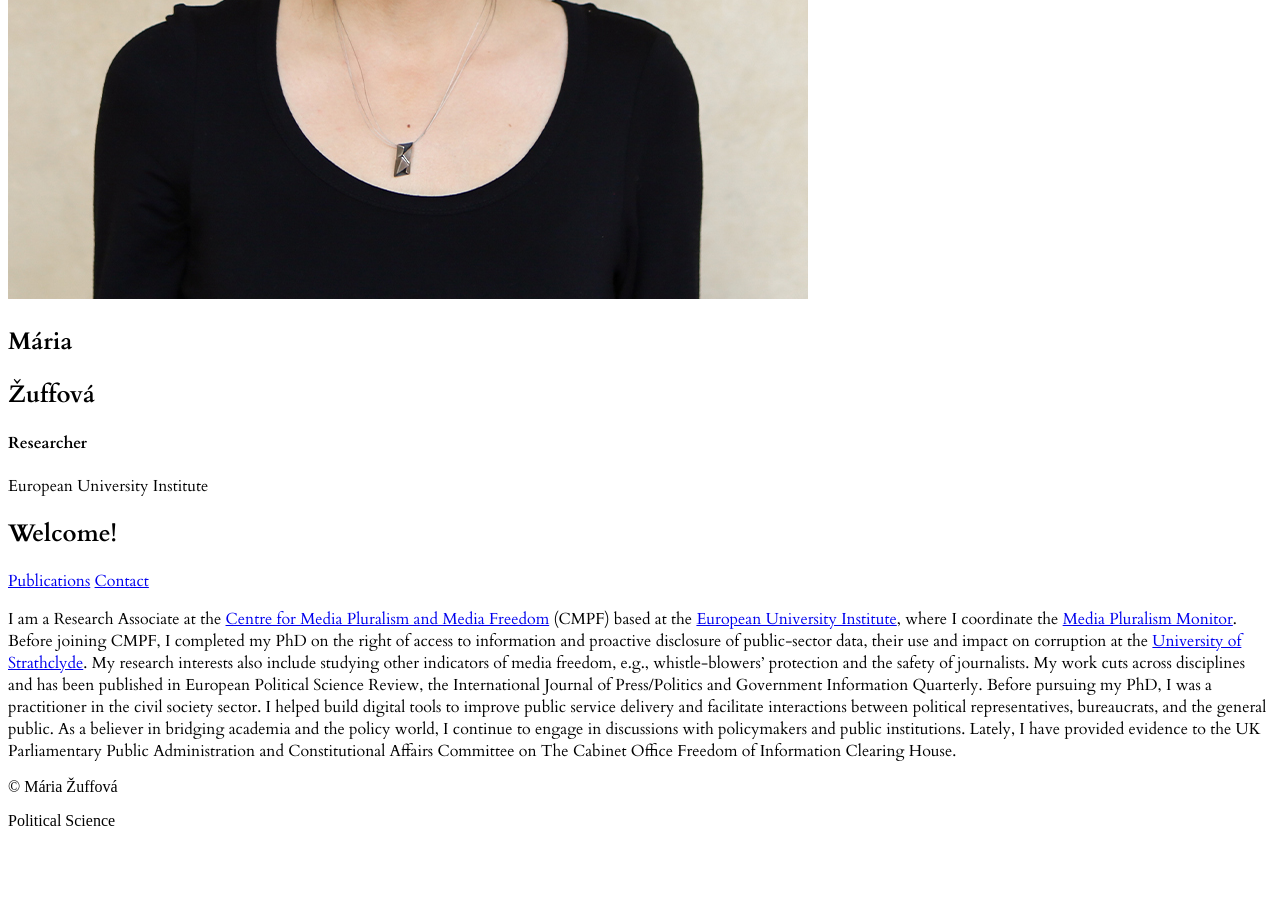
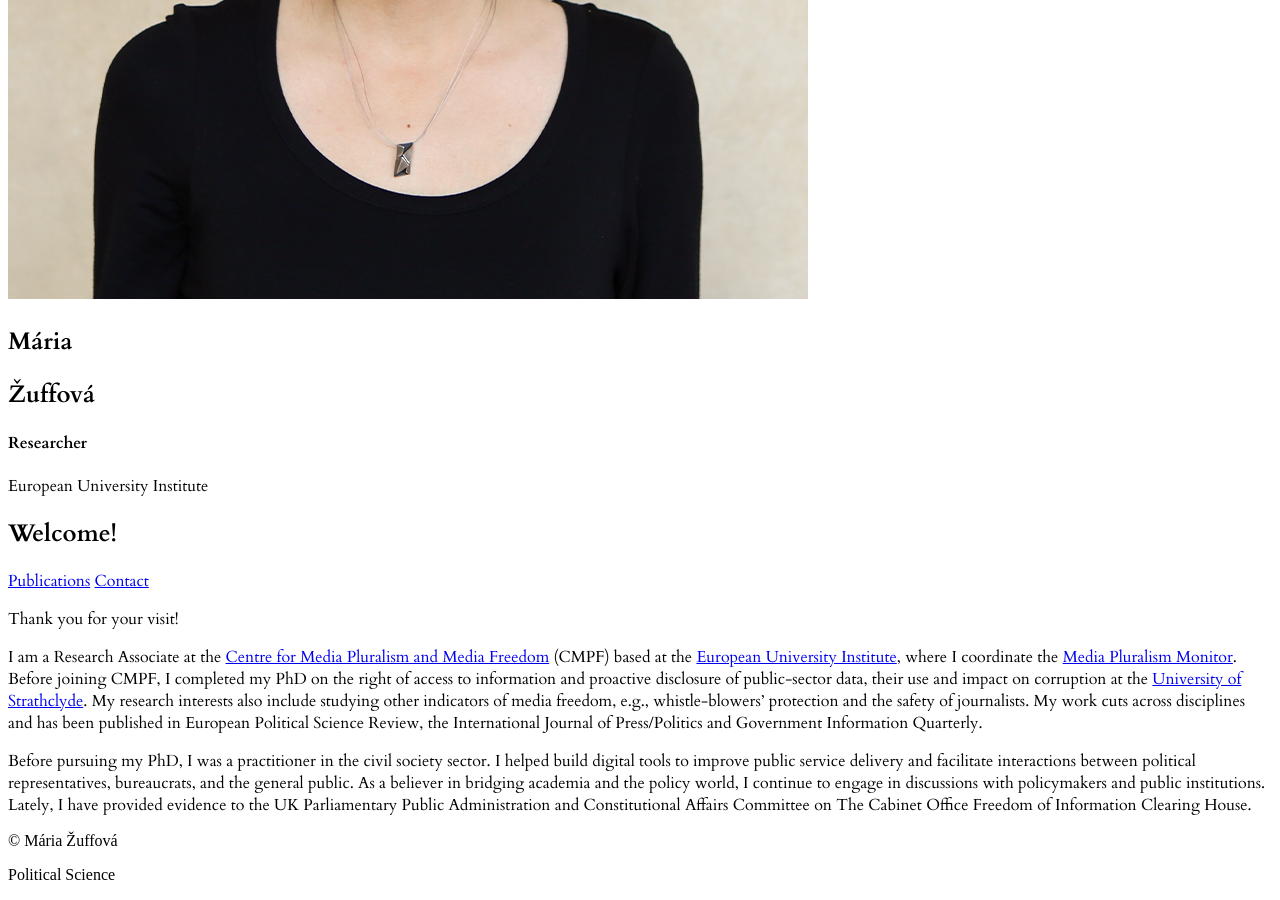
Before and after one commit to mariazuffova/jekyll-profile-site, a Jekyll site: the page built from index.md, in a window 1280 px wide and 900 px high, scrolled down 673 px. Built offline with Jekyll 4.4.1, drawn with Linux system fonts in a browser that asks for light colours; a script that is not in the unit is left out; before the commit the page ends 1519 px from its top, so only the background shows below that.

Commit message:
Update Home page “home-content”

```diff
--- a/_data/home.yml
+++ b/_data/home.yml
@@ -1,18 +1,10 @@
 greeting: Welcome!
 teaser: >-
-  I am a Research Associate at the [Centre for Media Pluralism and Media
-  Freedom](https://cmpf.eui.eu) (CMPF) based at the [European University
-  Institute](https://www.eui.eu), where I coordinate the [Media Pluralism
-  Monitor](https://cmpf.eui.eu/media-pluralism-monitor/). Before joining CMPF, I
-  completed my PhD on the right of access to information and proactive
-  disclosure of public-sector data, their use and impact on corruption at the
-  [University of
-  Strathclyde](https://www.strath.ac.uk/humanities/governmentpublicpolicy/). My
-  research interests also include studying other indicators of media freedom,
-  e.g., whistle-blowers’ protection and the safety of journalists. My work cuts
-  across disciplines and has been published in European Political Science
-  Review, the International Journal of Press/Politics and Government Information
-  Quarterly.
+  T﻿hank you for your visit!
+
+
+  I am a Research Associate at the [Centre for Media Pluralism and Media Freedom](https://cmpf.eui.eu) (CMPF) based at the [European University Institute](https://www.eui.eu), where I coordinate the [Media Pluralism Monitor](https://cmpf.eui.eu/media-pluralism-monitor/). Before joining CMPF, I completed my PhD on the right of access to information and proactive disclosure of public-sector data, their use and impact on corruption at the [University of Strathclyde](https://www.strath.ac.uk/humanities/governmentpublicpolicy/). My research interests also include studying other indicators of media freedom, e.g., whistle-blowers’ protection and the safety of journalists. My work cuts across disciplines and has been published in European Political Science Review, the International Journal of Press/Politics and Government Information Quarterly.
+
 
   Before pursuing my PhD, I was a practitioner in the civil society sector. I helped build digital tools to improve public service delivery and facilitate interactions between political representatives, bureaucrats, and the general public. As a believer in bridging academia and the policy world, I continue to engage in discussions with policymakers and public institutions. Lately, I have provided evidence to the UK Parliamentary Public Administration and Constitutional Affairs Committee on The Cabinet Office Freedom of Information Clearing House.
 buttons:
```
